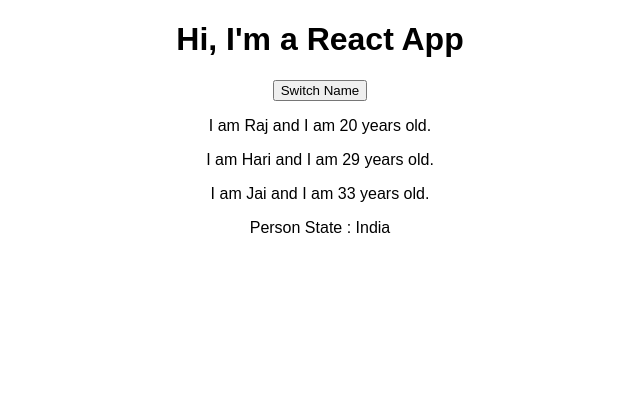
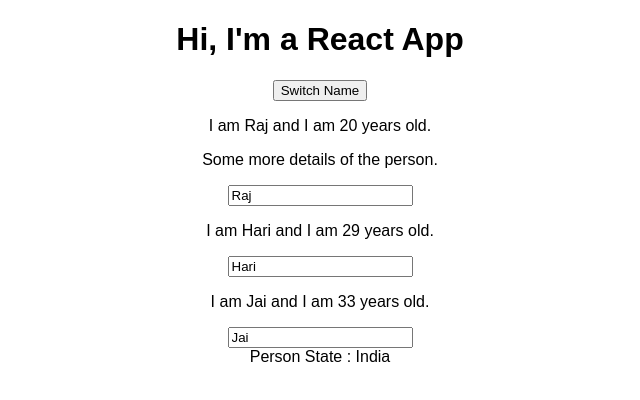
Before and after one commit to RRSR/react-complete-guide-old, a React (Create React App) app: page / in a window 1280 px wide. Shown: the top 400 px of the page, without its empty margins (320-960 px from the left). Built offline with nearby package versions, Linux system fonts and the light colour scheme.

Commit message:
Added two way binding to an new input field to update and show the name of a Person.

```diff
--- a/src/App.jsx
+++ b/src/App.jsx
@@ -21,6 +21,16 @@
             ]
         })
     }
+    nameChangeHandler = (event) => {
+        this.setState({
+            personList: [
+                {name: 'Raj', age: 20},
+                {name: event.target.value, age: 29},
+                {name: 'Jai', age: 33}
+            ]
+        })
+    };
+
 
     render() {
         return (
@@ -30,12 +40,13 @@
                 <button onClick={() => this.switchNameHandler('Raj Rajeshwar')}>Switch Name</button>
                 <Person
                     name={this.state.personList[0].name}
-                    age={this.state.personList[0].age}/>
+                    age={this.state.personList[0].age}>Some more details of the person.</Person>
                 <Person
                     name={this.state.personList[1].name}
                     age={this.state.personList[1].age}
                     //Recommended approach
                     myClick={this.switchNameHandler.bind(this, 'Raj Rathore')}
+                    myChange={this.nameChangeHandler}
                 />
                 <Person
                     name={this.state.personList[2].name}
--- a/src/Person/Person.jsx
+++ b/src/Person/Person.jsx
@@ -5,6 +5,7 @@
         <div>
             <p onClick={props.myClick}>I am {props.name} and I am {props.age} years old.</p>
             <p>{props.children}</p>
+            <input onChange={props.myChange} value={props.name}/>
         </div>
     )
 }
```
